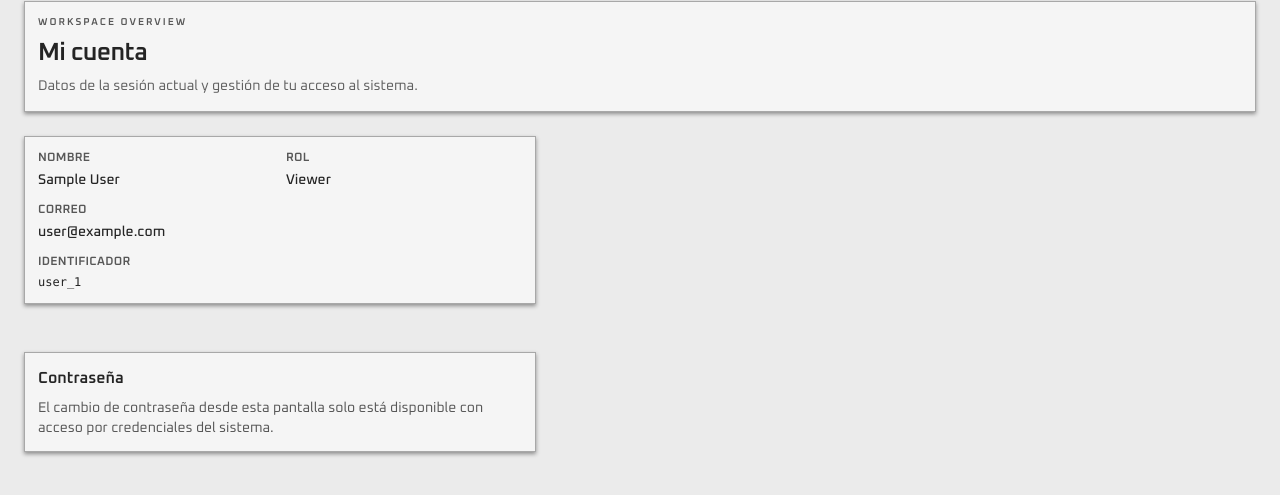
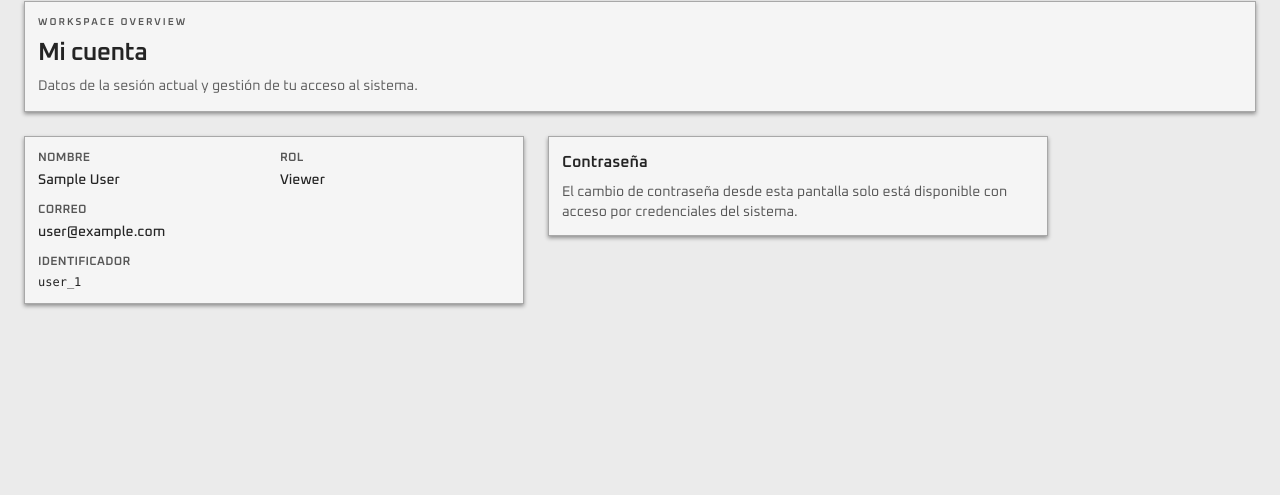
Before and after one commit to 404BadRequest/requirements-management-system, a Next.js app: page /account in a window 1280 px wide. Shown: the part 181-676 px from the top of the page. Built offline with nearby package versions, Linux system fonts and the light colour scheme; no server answers; sample sign-in values are in the browser's storage.

Commit message:
style: improve account page layout
Use a 2-column grid container for the account details and password change cards on medium/large screens, making better use of available space.

Co-authored-by: Cursor <cursoragent@cursor.com>

```diff
--- a/src/app/account/page.tsx
+++ b/src/app/account/page.tsx
@@ -31,7 +31,8 @@ export default async function AccountPage() {
         title="Mi cuenta"
         description="Datos de la sesión actual y gestión de tu acceso al sistema."
       />
-      <dl className="surface-card grid max-w-lg gap-3 p-[length:var(--density-inset-pad)] text-sm sm:grid-cols-2">
+      <div className="grid items-start gap-6 md:grid-cols-2 max-w-5xl">
+        <dl className="surface-card grid gap-3 p-[length:var(--density-inset-pad)] text-sm sm:grid-cols-2">
           <div>
             <dt className="text-xs font-semibold uppercase tracking-wide text-muted-foreground">Nombre</dt>
             <dd className="mt-1 font-medium text-foreground">{user.name}</dd>
@@ -51,7 +52,7 @@ export default async function AccountPage() {
         </dl>
 
         {canChangePassword ? (
-        <section className="surface-card mt-6 max-w-lg p-[length:var(--density-inset-pad)]">
+          <section className="surface-card p-[length:var(--density-inset-pad)]">
             <h2 className="text-base font-semibold text-foreground">Cambiar contraseña</h2>
             {hasCredentials ? (
               <>
@@ -69,13 +70,14 @@ export default async function AccountPage() {
             )}
           </section>
         ) : (
-        <section className="surface-card mt-6 max-w-lg p-[length:var(--density-inset-pad)]">
+          <section className="surface-card p-[length:var(--density-inset-pad)]">
             <h2 className="text-base font-semibold text-foreground">Contraseña</h2>
             <p className="mt-2 text-sm text-muted-foreground">
               El cambio de contraseña desde esta pantalla solo está disponible con acceso por credenciales del sistema.
             </p>
           </section>
         )}
+      </div>
     </AppShell>
   );
 }
--- a/src/components/account/change-password-form.tsx
+++ b/src/components/account/change-password-form.tsx
@@ -20,7 +20,7 @@ export function ChangePasswordForm() {
 
   return (
     <form
-      className="grid max-w-md gap-4"
+      className="grid gap-4"
       onSubmit={form.handleSubmit(async (values) => {
         try {
           await changePasswordAction(values);
```
Lines whose indentation alone changed are shown as unchanged.
